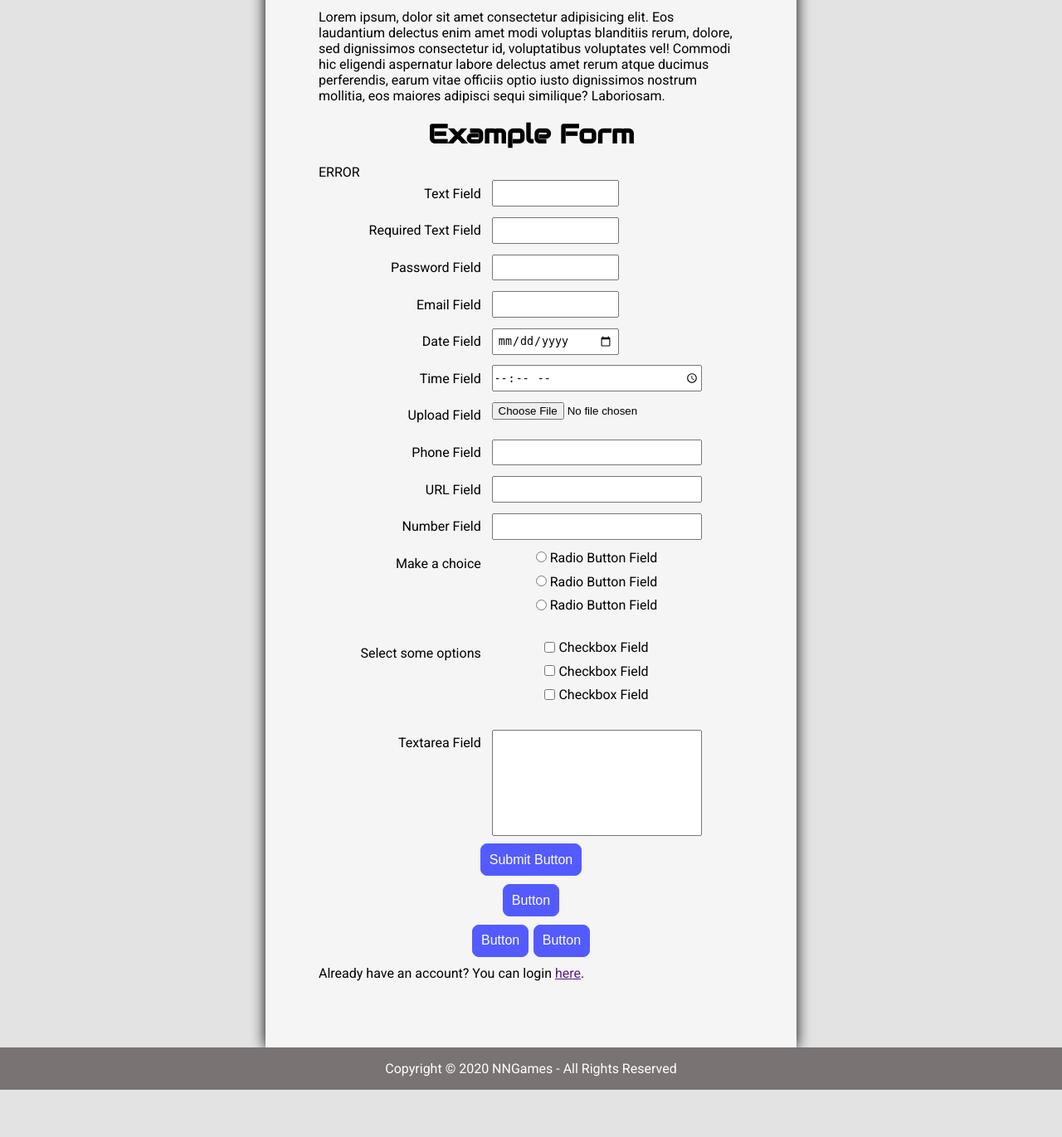
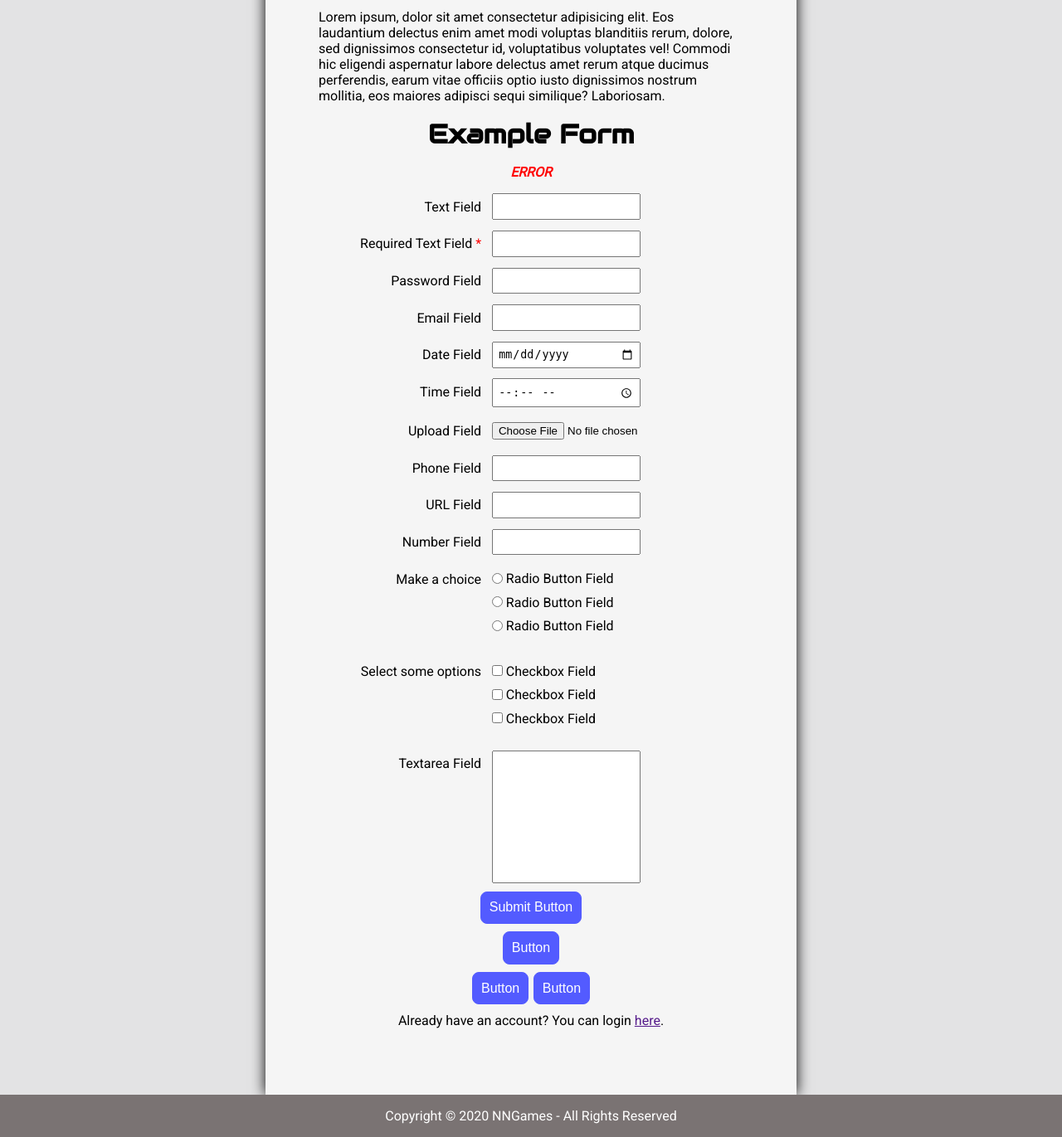
Before and after one commit to cleanycloth/csy2027, a PHP site: page /page.php in a window 1280 px wide. Shown: the part 502-1873 px from the top of the page at 83% size. Before the commit the page ends 1816 px from the top, so only its background shows below. Run offline with PHP 8.4, Linux system fonts and the light colour scheme; some libraries are stand-ins or nearby versions.

Commit message:
Updated form styling

```diff
--- a/public/styles/style.css
+++ b/public/styles/style.css
@@ -251,6 +251,14 @@ nav ul .dropdown:hover ul li a:active {
 .site-main form {
     margin: 0 auto;
 }
+.site-main form output {
+    display: block;
+    color: red;
+    font-weight: bold;
+    font-style: italic;
+    margin: 0 auto 1em auto;
+    width: max-content;
+}
 .site-main form .fields {
     display: grid;
     grid-template-columns: max-content max-content;
@@ -268,13 +276,25 @@ nav ul .dropdown:hover ul li a:active {
     padding: 0.4em 0 0.4em 0;
     text-align: right;
 }
-.site-main form input[type=text], .site-main form input[type=password], .site-main form input[type=email], .site-main form input[type=date] {
+.site-main form .required::after {
+    color: red;
+    content: ' *';
+}
+.site-main form input[type=text], .site-main form input[type=password], .site-main form input[type=email], .site-main form input[type=date], .site-main form input[type=time], .site-main form input[type=tel], .site-main form input[type=url], .site-main form input[type=number] {
     padding: 0.4em;
-    width: 12vw;
+    width: 14vw;
+}
+.site-main form input[type=file] {
+    padding: 0.4em 0;
+}
+.site-main form .radio-buttons, .site-main form .checkboxes {
+    margin: 0;
+    padding: 0.4em 0;
 }
 .site-main form textarea {
     resize: none;
-    height: 8rem;
+    width: 14vw;
+    height: 10rem;
 }
 .site-main form input[type=submit], .site-main form button {
     display: block;
@@ -290,20 +310,22 @@ nav ul .dropdown:hover ul li a:active {
     transition-duration: 0.1s;
     cursor: pointer;
 }
-.site-main form input[type=submit]:hover, .site-main form button:hover {
+.site-main form input[type=submit]:hover, .site-main form input[type=reset]:hover, .site-main form button:hover {
     background-color: rgb(83, 114, 255);
 }
-.site-main form input[type=submit]:active, .site-main form button:active {
+.site-main form input[type=submit]:active, .site-main form input[type=reset]:active, .site-main form button:active {
     background-color: rgb(77, 85, 241);
 }
 .site-main form .buttons {
     display: flex;
     flex-direction: row;
 }
-.site-main form .buttons input[type=submit], .site-main form .buttons button {
+.site-main form .buttons input[type=submit], .site-main form .buttons input[type=reset], .site-main form .buttons button {
     margin: 0 0.2em;
 }
-
+.site-main form p {
+    text-align: center;
+}
 
 /* Product */
 .productsec {
```
